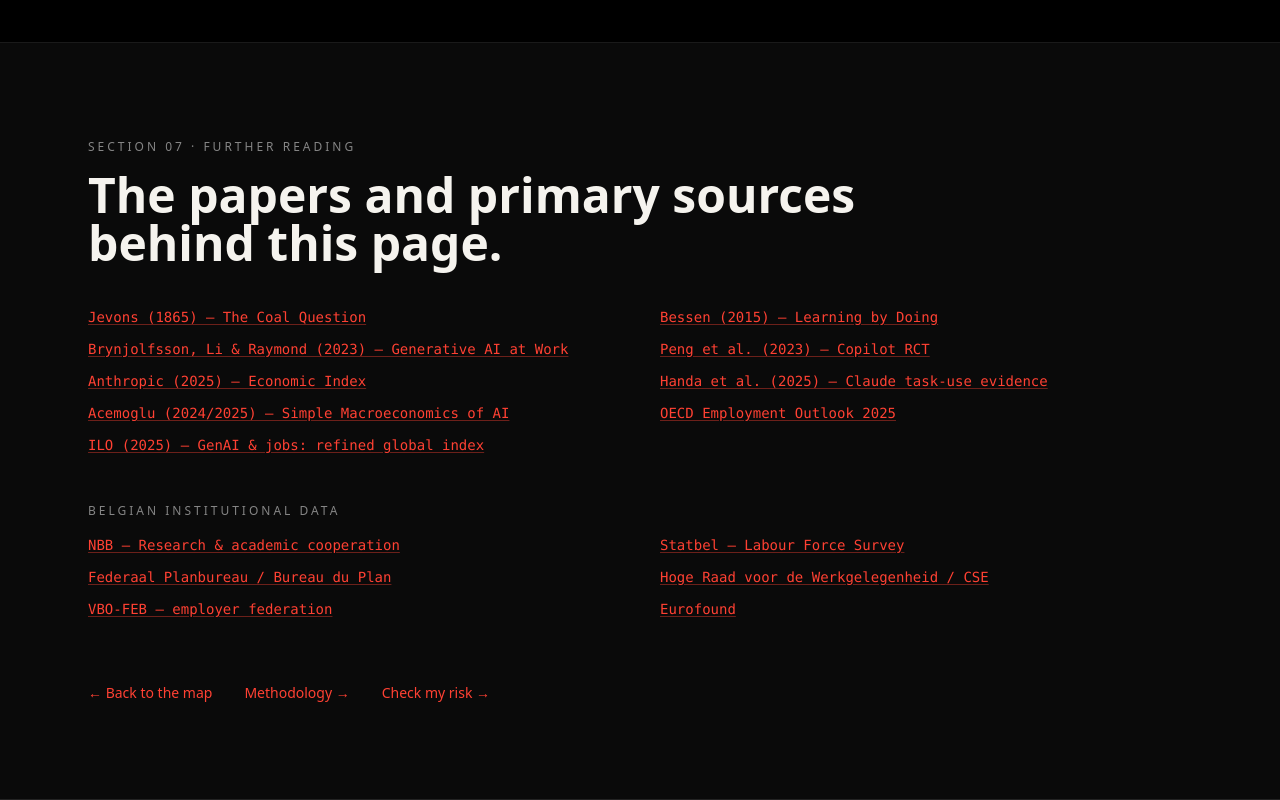
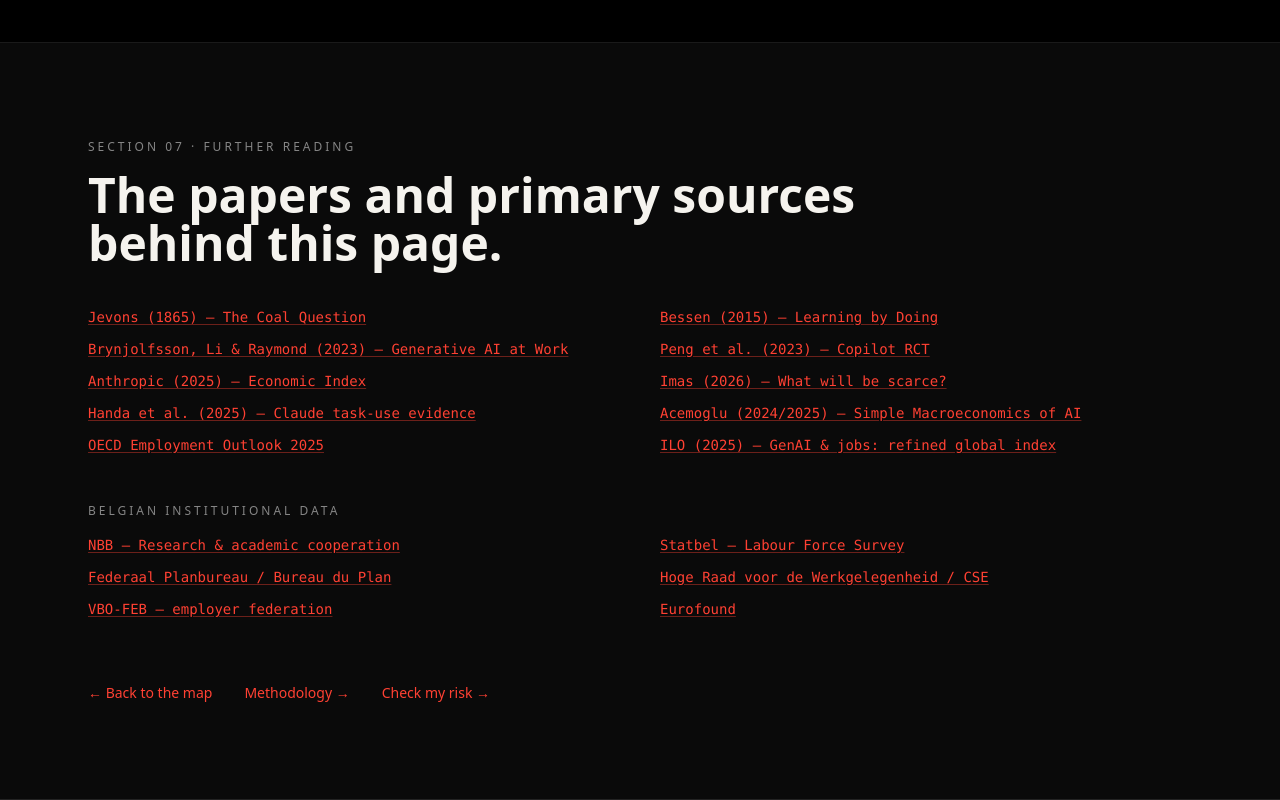
Before and after one commit to verbeeckorama/yourjobrisk-be, a Next.js app: page /jevons in a window 1280 px wide. Shown: the part 7455-8255 px from the top of the page. Built offline with nearby package versions, Linux system fonts and the light colour scheme; no server answers.

Commit message:
Add structural change counter-view source

```diff
--- a/app/jevons/page.tsx
+++ b/app/jevons/page.tsx
@@ -13,6 +13,7 @@
     "AI exposure Belgium",
     "generative AI labour market",
     "AI productivity",
+    "AI structural change",
     "Belgian labour market 2026",
     "AI augmentation",
     "future of work Belgium",
--- a/components/JevonsContent.tsx
+++ b/components/JevonsContent.tsx
@@ -1040,6 +1040,11 @@
               </SourceLink>
             </li>
             <li>
+              <SourceLink href="https://aleximas.substack.com/p/what-will-be-scarce">
+                Imas (2026) — What will be scarce?
+              </SourceLink>
+            </li>
+            <li>
               <SourceLink href="https://arxiv.org/abs/2503.04761">
                 Handa et al. (2025) — Claude task-use evidence
               </SourceLink>
```
